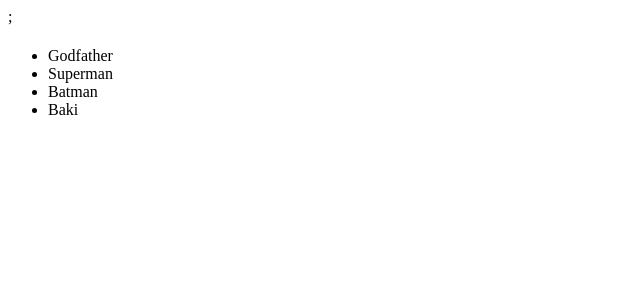
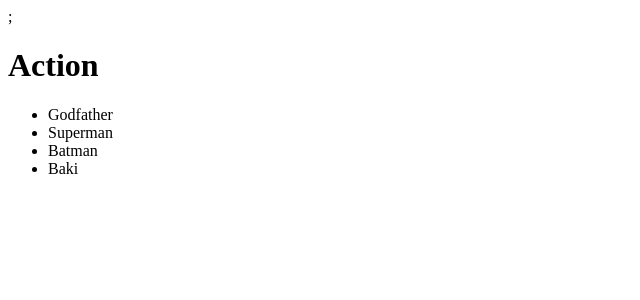
Before and after one commit to AndreyZarev/React-Exercises, a React (Vite) app in the folder vite-project/: page / in a window 1280 px wide. Shown: the top 300 px of the page, without its empty margins (0-640 px from the left). Built offline with nearby package versions, Linux system fonts and the light colour scheme.

Commit message:
Update main.jsx

```diff
--- a/vite-project/src/components/main.jsx
+++ b/vite-project/src/components/main.jsx
@@ -4,7 +4,7 @@
     return (
         <>
             {console.log(props.movieList)};
-            <MovieTitle />
+            <MovieTitle title={props.title} />
             <ul>
                 <li>{props.movieList[0]}</li>
                 <li>{props.movieList[1]}</li>
```
